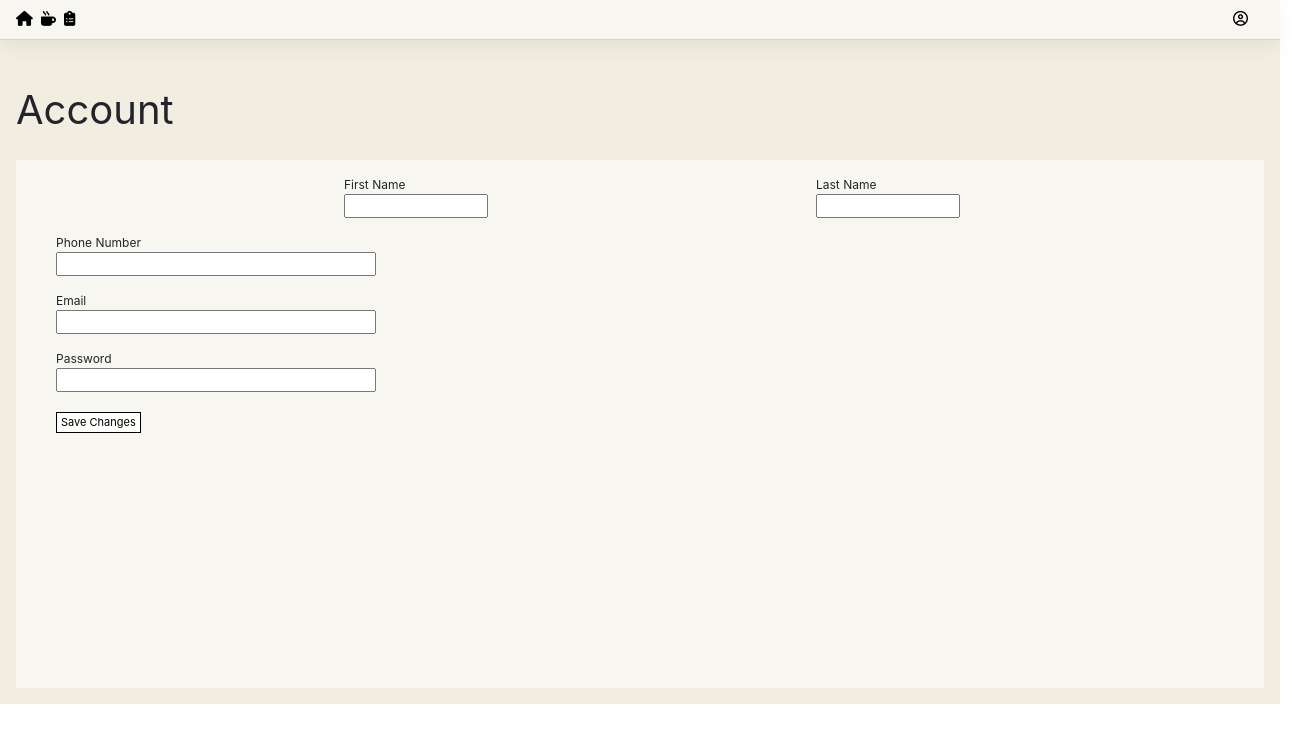
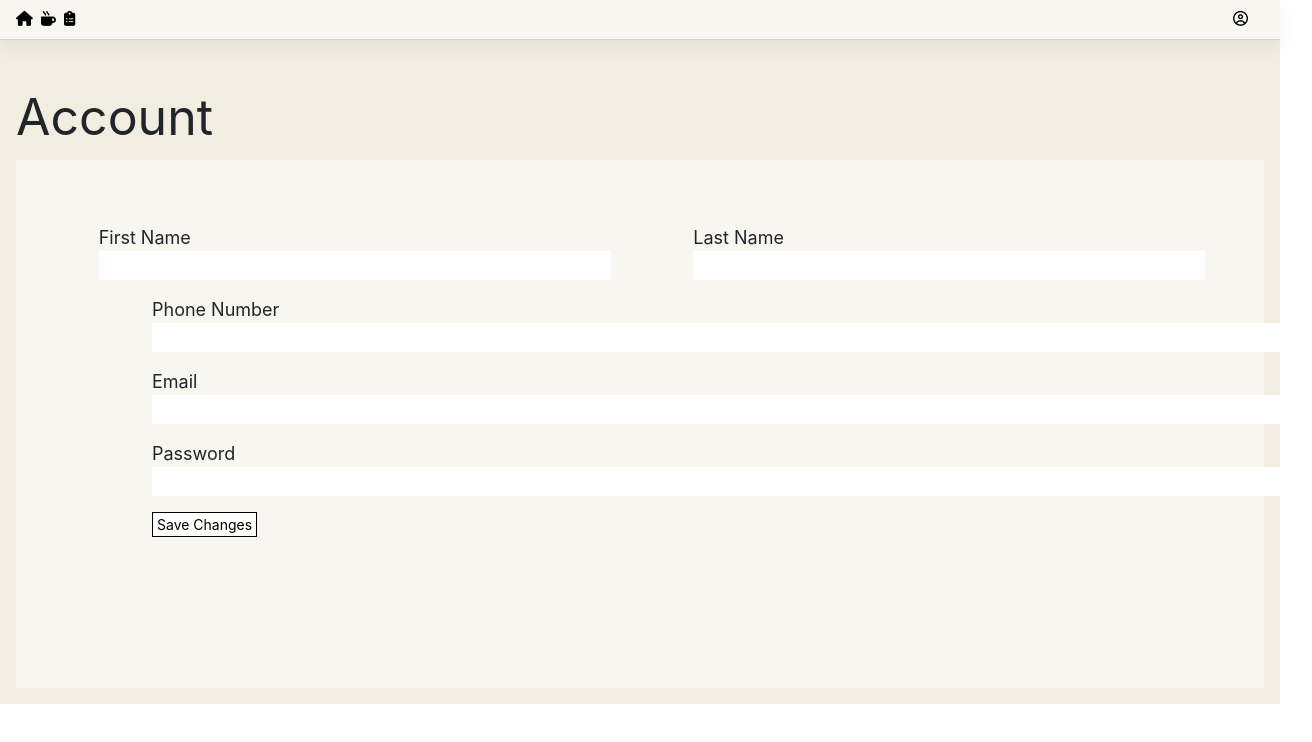
Before and after one commit to natpag/tebellacapstone, a React (Create React App) app in the folder ClientApp/: page /account in a window 1280 px wide. Shown: the top 742 px of the page, 1312 px wide, since content can reach past the window. Built offline with nearby package versions, Linux system fonts and the light colour scheme.

Commit message:
addedMediaQueriesForAccount

```diff
--- a/ClientApp/src/custom.scss
+++ b/ClientApp/src/custom.scss
@@ -451,10 +451,31 @@ select {
     font-size: 14px;
   }
 
-  .pageTitle {
-    grid-row-start: 2;
-    grid-column-start: 1;
-    grid-column-end: 2;
+  .nameSection {
+    margin-top: 3rem;
+    display: flex;
+    justify-content: space-evenly;
+  }
+
+  .inputField ul {
+    list-style: none;
+    font-size: 16px;
+  }
+
+  .nameInput {
+    width: 18rem;
+  }
+
+  .accountSection {
+    margin-left: 6.5rem;
+  }
+
+  .longInput {
+    width: 45.5rem;
+  }
+
+  .saveChanges {
+    margin-left: 9rem;
   }
 }
 
@@ -480,6 +501,39 @@ select {
     margin-bottom: 0.5rem;
     font-size: 14px;
   }
+
+  .pageTitle {
+    font-size: 50px;
+  }
+
+  .nameSection {
+    display: flex;
+    justify-content: space-evenly;
+  }
+
+  .inputField ul {
+    list-style: none;
+    font-size: 18px;
+  }
+
+  .nameInput {
+    border: black;
+    width: 32rem;
+  }
+
+  .accountSection {
+    margin-left: 6rem;
+  }
+
+  .longInput {
+    border: black;
+    width: 72.5rem;
+  }
+
+  .saveChanges {
+    margin-left: 8.5rem;
+    font-size: 14px;
+  }
 }
 
 .black {
```
